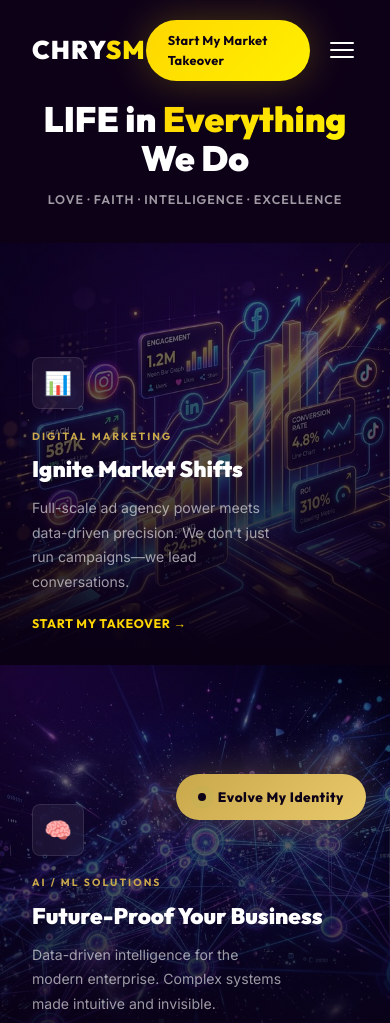
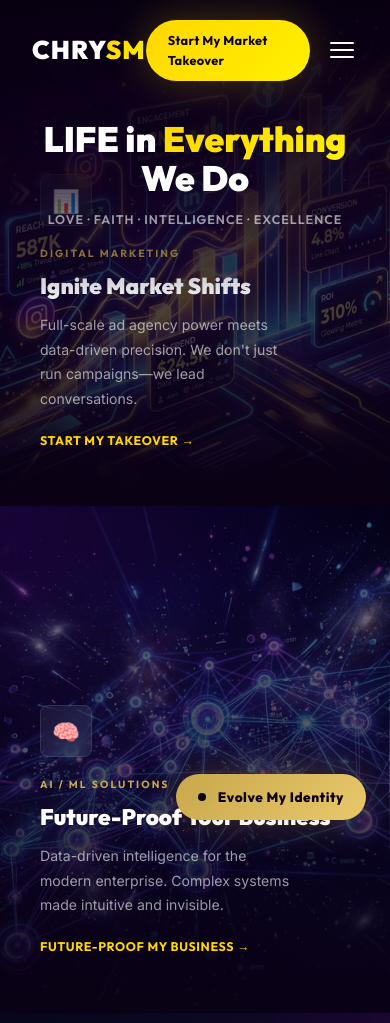
Before and after one commit to balirwaalvin/chrysm, a plain HTML site: page index.html in a window 390 px wide. Shown: the top 1023 px of the page. Drawn offline with Linux system fonts and the light colour scheme.

Commit message:
fix: Reverted hero title to overlay layout with enhanced text legibility

```diff
--- a/css/styles.css
+++ b/css/styles.css
@@ -245,15 +245,18 @@ p  { font-size: 1rem; line-height: 1.75; color: var(--text-muted); }
   min-height: 100vh;
   display: flex;
   flex-direction: column;
+  position: relative;
   overflow: hidden;
 }
-/* Title band — clean, separate row above zones */
+/* Title overlay at the top of the hero section */
 .hero-top {
-  position: relative;
-  z-index: 2;
+  position: absolute;
+  top: 0; left: 0; right: 0;
+  z-index: 10;
   text-align: center;
-  padding: 140px 2rem 3rem;
-  background: linear-gradient(180deg, rgba(13,1,24,1) 0%, rgba(13,1,24,0.85) 70%, transparent 100%);
+  padding: 160px 2rem 140px;
+  background: linear-gradient(180deg, rgba(8,0,16,0.95) 0%, rgba(13,1,24,0.7) 60%, transparent 100%);
+  pointer-events: none;
 }
 .hero-top h1 {
   font-size: clamp(2.8rem, 6vw, 5.5rem);
@@ -270,12 +273,12 @@ p  { font-size: 1rem; line-height: 1.75; color: var(--text-muted); }
   font-family: var(--font-heading);
   font-weight: 600;
 }
-/* Zones row fills the remaining viewport height */
+/* Zones row fills the total viewport height behind the title overlay */
 .hero-zones {
   display: flex;
   flex: 1;
   position: relative;
-  min-height: 65vh;
+  min-height: 100vh;
 }
 .hero-zone {
   position: relative;
@@ -283,7 +286,7 @@ p  { font-size: 1rem; line-height: 1.75; color: var(--text-muted); }
   display: flex;
   flex-direction: column;
   justify-content: flex-end;
-  padding: 2.5rem 2rem;
+  padding: 8rem 2.5rem 6rem;
   overflow: hidden;
   cursor: pointer;
   transition: flex 0.6s cubic-bezier(0.4,0,0.2,1);
@@ -1122,9 +1125,9 @@ footer {
   .nav-links { display: none; }
   .hamburger { display: flex; }
   #hero { flex-direction: column; min-height: auto; }
-  .hero-top { padding: 100px 1.5rem 2rem; }
+  .hero-top { position: absolute; padding: 120px 1.5rem 80px; }
   .hero-zones { flex-direction: column; min-height: auto; }
-  .hero-zone { min-height: 50vh; flex: 1 !important; }
+  .hero-zone { min-height: 60vh; flex: 1 !important; padding-bottom: 4rem; }
   .hero-zone p { opacity: 1; transform: none; }
   .hero-zone .hero-zone-cta { opacity: 1; transform: none; }
   .marketing-grid { grid-template-columns: 1fr; }
```
